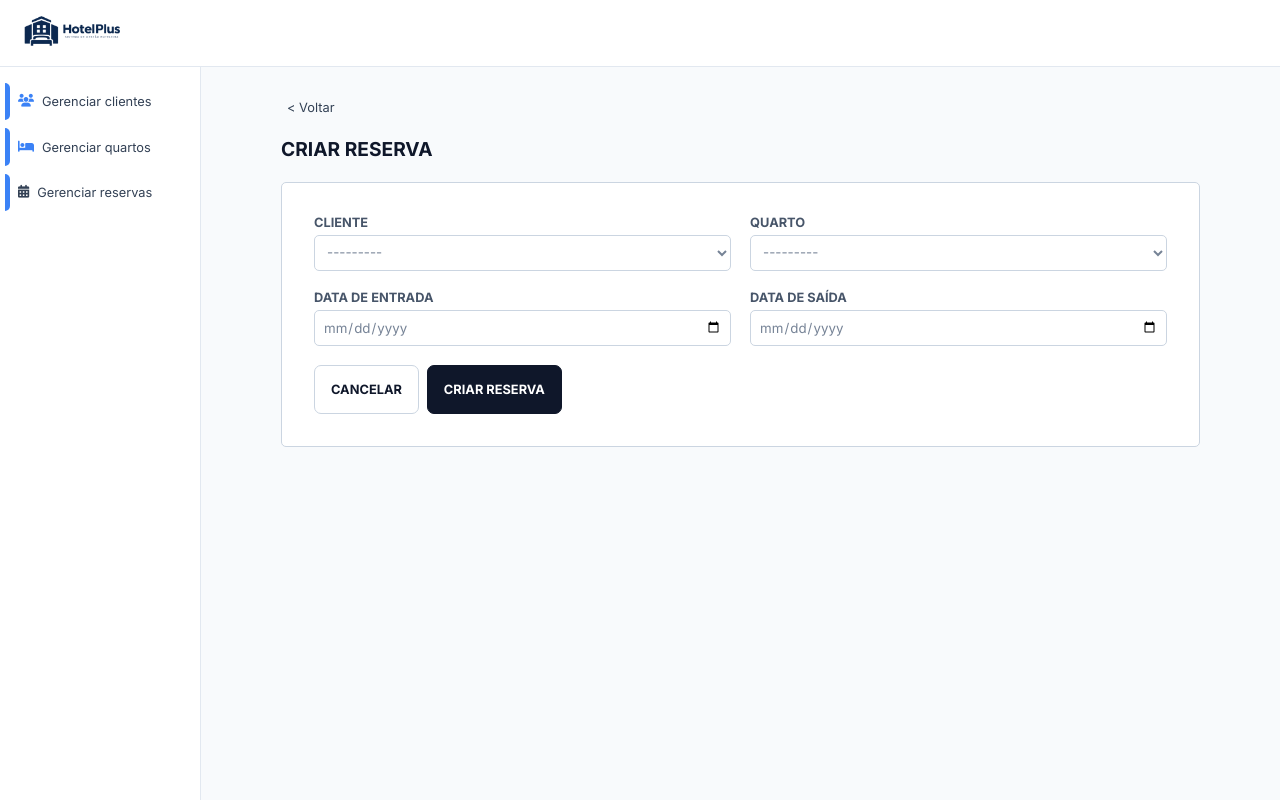
After one commit to Kohlrausch16/sistema_gestao_hotel, a Django app: page /reserva/criar/ in a window 1280 px wide. The commit adds this page. Run offline with Django 5.2, Linux system fonts and the light colour scheme; data that the repository does not hold is empty.

Commit message:
versão inicial da listagem e criação da reserva

```diff
--- a/hotelaria_app/forms.py
+++ b/hotelaria_app/forms.py
@@ -1,5 +1,5 @@
 from django import forms
-from .models import Cliente, Quarto
+from .models import Cliente, Quarto, Reserva
 
 class ClienteForm(forms.ModelForm):
 
@@ -160,3 +160,53 @@ class EditarQuartoForm(QuartoForm):
                 "class": "campo-formulario placeholder-input input-status"
             }),
         }
+
+class ReservaForm(forms.ModelForm):
+    def __init__(self, *args, **kwargs):
+        super().__init__(*args, **kwargs)
+        self.fields["quarto"].queryset = Quarto.objects.filter(ativo=True)
+
+    class Meta:
+        model = Reserva
+
+        fields = [
+            "cliente",
+            "quarto",
+            "data_entrada",
+            "data_saida"
+        ]
+
+        labels = {
+            "cliente": "CLIENTE",
+            "quarto": "QUARTO",
+            "data_entrada": "DATA DE ENTRADA",
+            "data_saida": "DATA DE SAÍDA"
+        }
+
+        widgets = {
+            "cliente": forms.Select(attrs={
+                "class": "campo-formulario placeholder-input input-cliente"
+            }),
+
+            "quarto": forms.Select(attrs={
+                "class": "campo-formulario placeholder-input input-quarto"
+            }),
+
+            "data_entrada": forms.DateInput(attrs={
+                "type": "date",
+                "class": "campo-formulario placeholder-input input-data-entrada",
+                "placeholder": "01/01/2024"
+            },
+            format = {
+                "%Y-%m-%d"
+            }),
+
+            "data_saida": forms.DateInput(attrs={
+                "type": "date",
+                "class": "campo-formulario placeholder-input input-data-saida",
+                "placeholder": "05/01/2024"
+            },
+            format = {
+                "%Y-%m-%d"
+            }),
+        }
--- a/hotelaria_app/models.py
+++ b/hotelaria_app/models.py
@@ -39,3 +39,13 @@ class Quarto(models.Model):
 
     def __str__(self):
         return self.numero + " - " + self.tipo
+
+class Reserva(models.Model):
+    cliente = models.ForeignKey(Cliente, on_delete=models.CASCADE)
+    quarto = models.ForeignKey(Quarto, on_delete=models.CASCADE)
+    data_entrada = models.DateField()
+    data_saida = models.DateField()
+    ativo = models.BooleanField(default=True)
+
+    def __str__(self):
+        return f"Reserva de {self.cliente} no quarto {self.quarto} de {self.data_entrada} a {self.data_saida}"
--- /dev/null
+++ b/hotelaria_app/templates/criar_reserva.html
@@ -0,0 +1,49 @@
+{% extends "partials/_base.html" %}
+{% load static %}
+
+{% block title %}Criar reserva{% endblock %}
+
+{% block arquivos_css %}
+    <link rel="stylesheet" href="{% static 'css/formulario.css' %}">
+{% endblock %}
+
+{% block titulo_pagina %}
+    <button class="botao-retornar item-navegacao" type="button">&lt; Voltar</button>
+    <h1 class="titulo-pagina">CRIAR RESERVA</h1>
+{% endblock %}
+
+{% block main %}
+    <form class="formulario-reserva" method="post" action="{% url 'criar_reserva' %}">
+        {% csrf_token %}
+
+        {% if formulario.non_field_errors %}
+            <div role="alert">{{ formulario.non_field_errors }}</div>
+        {% endif %}
+
+        <div>
+            <label for="{{ formulario.cliente.id_for_label }}">{{ formulario.cliente.label }}</label>
+            {{ formulario.cliente }}
+            {{ formulario.cliente.errors }}
+        </div>
+        <div>
+            <label for="{{ formulario.quarto.id_for_label }}">{{ formulario.quarto.label }}</label>
+            {{ formulario.quarto }}
+            {{ formulario.quarto.errors }}
+        </div>
+        <div>
+            <label for="{{ formulario.data_entrada.id_for_label }}">{{ formulario.data_entrada.label }}</label>
+            {{ formulario.data_entrada }}
+            {{ formulario.data_entrada.errors }}
+        </div>
+        <div>
+            <label for="{{ formulario.data_saida.id_for_label }}">{{ formulario.data_saida.label }}</label>
+            {{ formulario.data_saida }}
+            {{ formulario.data_saida.errors }}
+        </div>
+
+        <div class="container-botoes">
+            <a class="botao-formulario botao-cancelar" href="{% url 'listar_reservas' %}">CANCELAR</a>
+            <button class="botao-formulario botao-confirmar" type="submit">CRIAR RESERVA</button>
+        </div>
+    </form>
+{% endblock %}
--- a/hotelaria_app/templates/partials/_menu_lateral.html
+++ b/hotelaria_app/templates/partials/_menu_lateral.html
@@ -14,6 +14,11 @@
                 <a href="{% url 'listar_quartos' %}">Gerenciar quartos</a>
             </li>
 
+            <li class="item-navegacao">
+                <i class="fa-solid fa-calendar-days" aria-hidden="true"></i>
+                <a href="{% url 'listar_reservas' %}">Gerenciar reservas</a>
+            </li>
+
         </ul>
     </nav>
 </aside>
--- a/hotelaria_app/urls.py
+++ b/hotelaria_app/urls.py
@@ -8,4 +8,6 @@ urlpatterns = [
     path('quartos/', views.listar_quartos, name='listar_quartos'),
     path('quarto/<int:quarto_id>/excluir/', views.excluir_quarto, name='excluir_quarto'),
     path('quarto/<int:quarto_id>/editar/', views.editar_quarto, name='editar_quarto'),
+    path('reserva/criar/', views.criar_reserva, name='criar_reserva'),
+    path('reservas/', views.listar_reservas, name='listar_reservas'),
 ]
--- a/hotelaria_app/views.py
+++ b/hotelaria_app/views.py
@@ -3,9 +3,9 @@ from django.contrib import messages
 from django.shortcuts import redirect
 from django.views.decorators.http import require_POST
 
-from hotelaria_app.models import Quarto
+from hotelaria_app.models import Quarto, Reserva
 
-from .forms import ClienteForm
+from .forms import ClienteForm, ReservaForm
 from .forms import QuartoForm
 from .forms import EditarQuartoForm
 
@@ -96,3 +96,27 @@ def excluir_quarto(request, quarto_id):
     messages.success(request, mensagem_confirmacao)
 
     return redirect('listar_quartos')
+
+def criar_reserva(request):
+    form = ReservaForm(request.POST or None)
+
+    if request.method == "POST":
+        if form.is_valid():
+            form.save()
+            messages.success(request, "Reserva criada com sucesso!")
+            return redirect('listar_reservas')
+
+    dados = {
+        "formulario": form,
+    }
+    return render(request, "criar_reserva.html", dados)
+
+def listar_reservas(request):
+    reservas = Reserva.objects.all()
+    reservas = reservas.filter(ativo=True)
+
+    dados = {
+        "reservas": reservas,
+    }
+
+    return render(request, "listar_reservas.html", dados)
```
Also changed, not shown: hotelaria_app/templates/listar_reservas.html (added, +62 -0 lines), hotelaria_app/migrations/0007_reserva.py (added).
